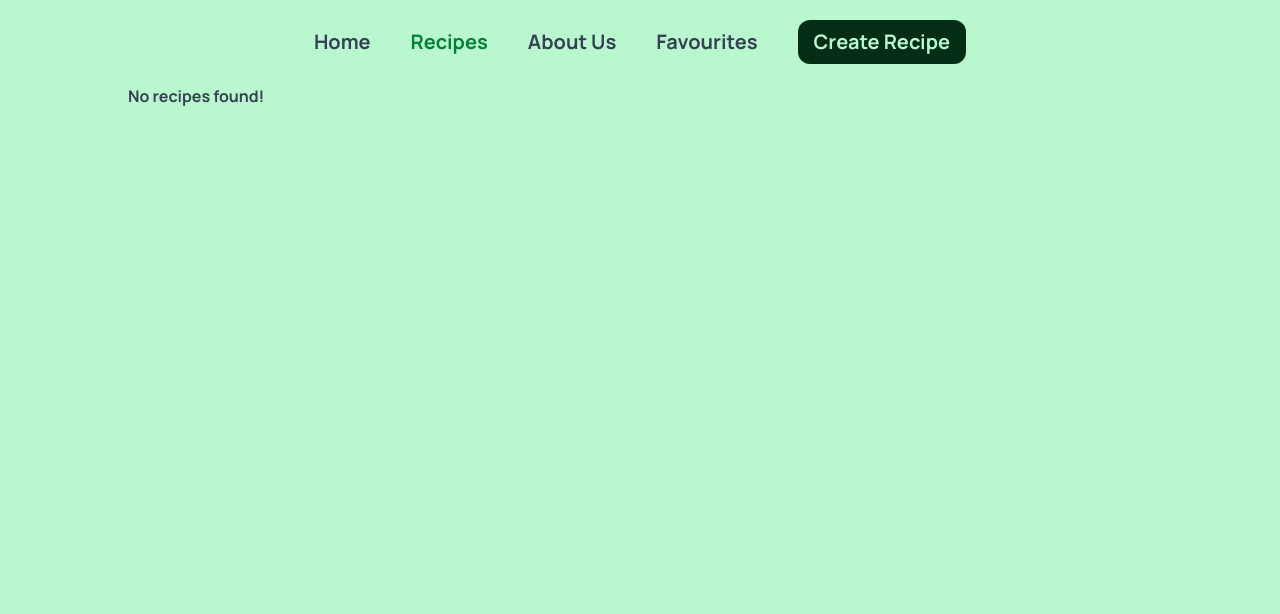
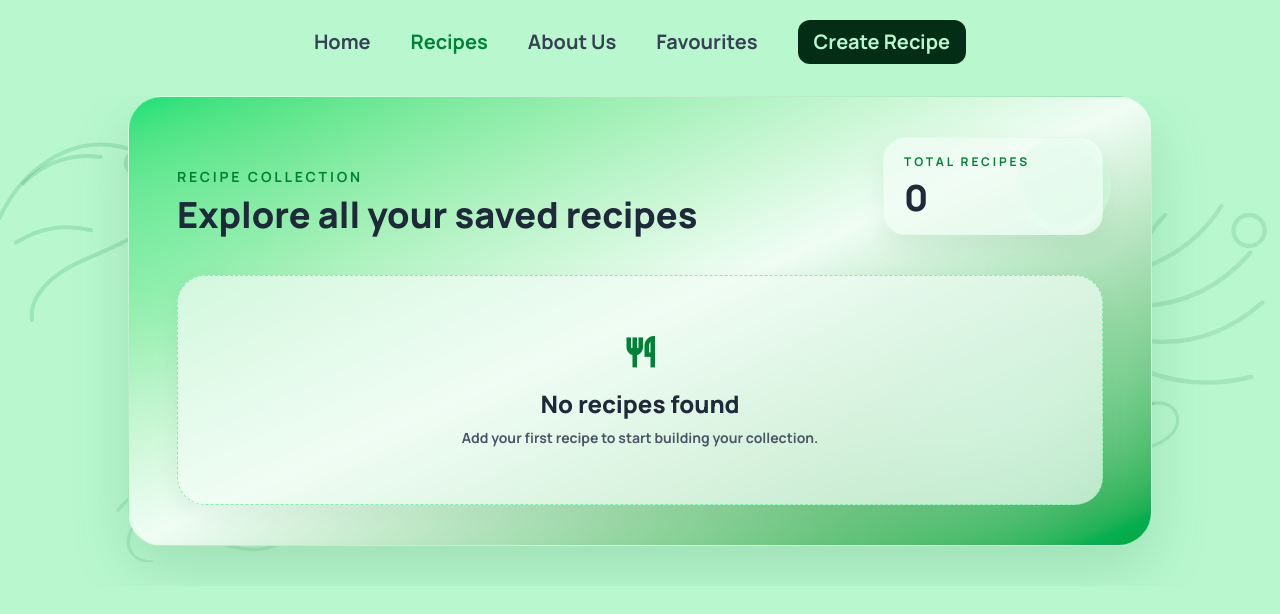
Before and after one commit to RJsROOM/FRONTEND, a React (Vite) app in the folder frontend_proj/PROJ10-DAY85-RECIPE_APPLICATION/Recipe/: page /recipes in a window 1280 px wide. Shown: the top 614 px of the page. Built offline with nearby package versions, Linux system fonts and the light colour scheme.

Commit message:
Recipes page styling is done

```diff
--- a/frontend_proj/PROJ10-DAY85-RECIPE_APPLICATION/Recipe/src/pages/Home.jsx
+++ b/frontend_proj/PROJ10-DAY85-RECIPE_APPLICATION/Recipe/src/pages/Home.jsx
@@ -247,7 +247,7 @@ const Home = () => {
       <DoodleSketch />
 
       <div className="relative z-10 mx-auto w-full max-w-400 px-[10%]">
-        <div className="relative isolate overflow-hidden rounded-[34px] border border-green-100/70 bg-gradient-to-br from-green-100 via-green-50 to-green-200 px-5 py-6 shadow-[0_24px_60px_rgba(22,101,52,0.16)] sm:px-8 sm:py-8 lg:px-12 lg:py-10">
+        <div className="relative isolate overflow-hidden rounded-[34px] border border-green-100/70 bg-linear-to-br from-green-400 via-green-50 to-green-600 px-5 py-6 shadow-[0_24px_60px_rgba(22,101,52,0.16)] sm:px-8 sm:py-8 lg:px-12 lg:py-10">
           <div className="absolute -left-16 top-16 h-40 w-40 rounded-full bg-green-300/55 blur-3xl" />
           <div className="absolute bottom-10 right-10 h-52 w-52 rounded-full bg-emerald-200/45 blur-3xl" />
           <div className="absolute right-10 top-10 hidden h-24 w-24 rounded-full border-8 border-green-100/60 bg-green-200/60 lg:block" />
--- a/frontend_proj/PROJ10-DAY85-RECIPE_APPLICATION/Recipe/src/pages/Recipes.jsx
+++ b/frontend_proj/PROJ10-DAY85-RECIPE_APPLICATION/Recipe/src/pages/Recipes.jsx
@@ -2,19 +2,179 @@ import React, { useContext } from 'react'
 import { recipecontext } from '../context/RecipeContext'
 import RecipeCard from '../components/RecipeCard'
 
+const DoodleSketch = () => {
+  return (
+    <div aria-hidden="true" className="pointer-events-none absolute inset-0 z-0 overflow-hidden opacity-80">
+      <svg
+        className="absolute -left-8 top-2 h-44 w-44 text-green-700/20 sm:h-56 sm:w-56"
+        viewBox="0 0 220 220"
+        fill="none"
+      >
+        <path
+          d="M31 112C53 64 100 31 150 42C186 50 201 84 184 110C166 137 126 145 98 161C72 176 60 196 63 212"
+          stroke="currentColor"
+          strokeWidth="4"
+          strokeLinecap="round"
+        />
+        <path
+          d="M54 78C75 58 101 48 130 52"
+          stroke="currentColor"
+          strokeWidth="4"
+          strokeLinecap="round"
+        />
+        <path
+          d="M47 136C72 121 95 118 121 124"
+          stroke="currentColor"
+          strokeWidth="4"
+          strokeLinecap="round"
+        />
+        <circle cx="166" cy="58" r="11" stroke="currentColor" strokeWidth="4" />
+        <path d="M174 21V39" stroke="currentColor" strokeWidth="4" strokeLinecap="round" />
+        <path d="M183 30H165" stroke="currentColor" strokeWidth="4" strokeLinecap="round" />
+      </svg>
 
+      <svg
+        className="absolute -right-10 top-22 hidden h-72 w-72 text-green-800/15 lg:block"
+        viewBox="0 0 260 260"
+        fill="none"
+      >
+        <path
+          d="M120 28C93 55 86 94 98 136C106 165 103 195 84 226"
+          stroke="currentColor"
+          strokeWidth="4"
+          strokeLinecap="round"
+        />
+        <path
+          d="M96 77C127 67 153 48 171 20"
+          stroke="currentColor"
+          strokeWidth="4"
+          strokeLinecap="round"
+        />
+        <path
+          d="M101 110C138 108 171 92 197 62"
+          stroke="currentColor"
+          strokeWidth="4"
+          strokeLinecap="round"
+        />
+        <path
+          d="M108 142C145 145 177 134 208 107"
+          stroke="currentColor"
+          strokeWidth="4"
+          strokeLinecap="round"
+        />
+        <path
+          d="M100 168C130 180 163 183 198 174"
+          stroke="currentColor"
+          strokeWidth="4"
+          strokeLinecap="round"
+        />
+        <circle cx="196" cy="42" r="14" stroke="currentColor" strokeWidth="4" />
+        <path d="M42 180C53 169 69 164 87 166" stroke="currentColor" strokeWidth="4" strokeLinecap="round" />
+      </svg>
+
+      <svg
+        className="absolute bottom-6 left-[8%] hidden h-32 w-64 text-green-700/15 md:block"
+        viewBox="0 0 300 150"
+        fill="none"
+      >
+        <path
+          d="M19 89C53 48 112 33 160 46C208 58 234 96 218 118C202 140 165 139 136 126C108 114 89 95 67 95C47 94 29 109 31 130C33 141 42 149 58 150"
+          stroke="currentColor"
+          strokeWidth="4"
+          strokeLinecap="round"
+        />
+        <path
+          d="M230 28C244 40 260 47 279 50"
+          stroke="currentColor"
+          strokeWidth="4"
+          strokeLinecap="round"
+        />
+        <path
+          d="M250 13V37"
+          stroke="currentColor"
+          strokeWidth="4"
+          strokeLinecap="round"
+        />
+      </svg>
+
+      <svg
+        className="absolute bottom-20 right-[7%] hidden h-36 w-36 text-green-800/15 xl:block"
+        viewBox="0 0 180 180"
+        fill="none"
+      >
+        <path
+          d="M49 127C63 93 86 66 124 54C141 48 160 51 164 68C168 85 151 98 135 104C116 112 95 115 79 127C63 139 54 154 53 168"
+          stroke="currentColor"
+          strokeWidth="4"
+          strokeLinecap="round"
+        />
+        <path
+          d="M81 40C96 49 114 53 134 52"
+          stroke="currentColor"
+          strokeWidth="4"
+          strokeLinecap="round"
+        />
+        <path
+          d="M24 77C37 69 51 67 67 69"
+          stroke="currentColor"
+          strokeWidth="4"
+          strokeLinecap="round"
+        />
+        <circle cx="39" cy="36" r="10" stroke="currentColor" strokeWidth="4" />
+      </svg>
+    </div>
+  )
+}
 
 const Recipes = () => {
-
   const {data}= useContext(recipecontext)
 
   const renderRecipes= data.map((recipe)=>(
     <RecipeCard key={recipe.id} recipe={recipe} />
   ))
 
+  return (
+    <section className="relative left-1/2 mt-8 w-screen -translate-x-1/2 overflow-hidden pb-10">
+      <DoodleSketch />
 
-  return (
-    <div className="flex flex-wrap">{data.length>0 ? renderRecipes : "No recipes found!"}</div>
+      <div className="relative z-10 mx-auto w-full max-w-400 px-[10%]">
+        <div className="relative overflow-hidden rounded-[34px] border border-green-100/70 bg-linear-to-br from-green-400 via-green-50 to-green-600 px-5 py-6 shadow-[0_24px_60px_rgba(22,101,52,0.16)] sm:px-8 sm:py-8 lg:px-12 lg:py-10">
+          <div className="absolute -left-16 top-16 h-40 w-40 rounded-full bg-green-300/55 blur-3xl" />
+          <div className="absolute bottom-10 right-10 h-52 w-52 rounded-full bg-emerald-200/45 blur-3xl" />
+          <div className="absolute right-10 top-10 hidden h-24 w-24 rounded-full border-8 border-green-100/60 bg-green-200/60 lg:block" />
+
+          <div className="relative z-10">
+            <div className="flex flex-col gap-4 sm:flex-row sm:items-end sm:justify-between">
+              <div>
+                <p className="text-sm font-bold uppercase tracking-[0.2em] text-green-700">Recipe Collection</p>
+                <h1 className="mt-2 text-3xl font-extrabold text-gray-800 sm:text-4xl">
+                  Explore all your saved recipes
+                </h1>
+              </div>
+
+              <div className="rounded-[22px] border border-green-100/80 bg-green-50/75 px-5 py-4 shadow-[0_10px_24px_rgba(22,101,52,0.08)] sm:min-w-55">
+                <p className="text-xs font-bold uppercase tracking-[0.24em] text-green-700">Total Recipes</p>
+                <p className="mt-2 text-4xl font-extrabold text-gray-800">{data.length}</p>
+              </div>
+            </div>
+
+            {data.length > 0 ? (
+              <div className="mt-10 flex flex-wrap gap-4">
+                {renderRecipes}
+              </div>
+            ) : (
+              <div className="mt-10 rounded-[28px] border border-dashed border-green-300 bg-green-50/70 px-6 py-14 text-center shadow-[0_10px_24px_rgba(22,101,52,0.08)]">
+                <i className="ri-restaurant-line text-4xl text-green-700" />
+                <h2 className="mt-4 text-2xl font-extrabold text-gray-800">No recipes found</h2>
+                <p className="mt-2 text-sm font-semibold text-gray-600">
+                  Add your first recipe to start building your collection.
+                </p>
+              </div>
+            )}
+          </div>
+        </div>
+      </div>
+    </section>
   )
 }
 
```
